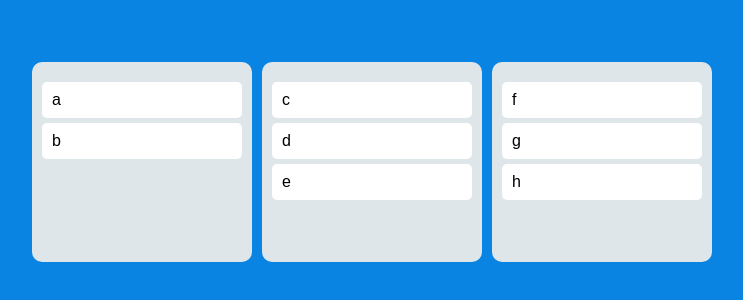
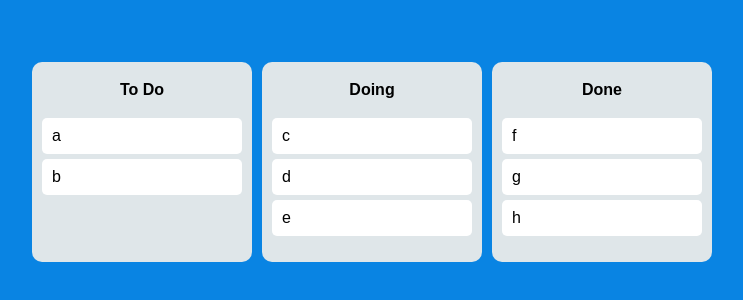
Before and after one commit to mak-somniferum/react-masterclass-dragndrop, a React (Create React App) app: page / in a window 1280 px wide. Shown: the part 238-538 px from the top of the page, without its empty margins (268-1011 px from the left). Built offline with nearby package versions, Linux system fonts and the light colour scheme.

Commit message:
refactoring

```diff
--- a/src/atoms.tsx
+++ b/src/atoms.tsx
@@ -7,8 +7,8 @@ interface ToDoState {
 export const toDoState = atom<ToDoState>({
   key: 'toDo',
   default: {
-    to_do: ['a', 'b'],
-    doing: ['c', 'd', 'e'],
-    done: ['f', 'g', 'h'],
+    'To Do': ['a', 'b'],
+    Doing: ['c', 'd', 'e'],
+    Done: ['f', 'g', 'h'],
   },
 });
--- a/src/components/Board.tsx
+++ b/src/components/Board.tsx
@@ -7,25 +7,40 @@ interface BoardProps {
   boardId: string;
 }
 
-const Wrapper = styled.div`
+const BoardWrapper = styled.div`
   padding: 20px 10px;
   border-radius: 10px;
   min-height: 200px;
   background-color: ${props => props.theme.boardColor};
 `;
 
+const CardWrapper = styled.div`
+  display: flex;
+  flex-direction: column;
+  gap: 5px;
+`;
+
+const Title = styled.h2`
+  text-align: center;
+  margin-bottom: 20px;
+  font-weight: 600;
+`;
+
 function Board({ toDos, boardId }: BoardProps) {
   return (
+    <BoardWrapper>
+      <Title>{boardId}</Title>
       <Droppable droppableId={boardId}>
         {magic => (
-        <Wrapper ref={magic.innerRef} {...magic.droppableProps}>
+          <CardWrapper ref={magic.innerRef} {...magic.droppableProps}>
             {toDos.map((toDo, index) => (
               <DraggableCard key={toDo} toDo={toDo} index={index} />
             ))}
             {magic.placeholder}
-        </Wrapper>
+          </CardWrapper>
         )}
       </Droppable>
+    </BoardWrapper>
   );
 }
 
--- a/src/components/DraggableCard.tsx
+++ b/src/components/DraggableCard.tsx
@@ -8,7 +8,6 @@ interface DraggableCardProps {
 }
 
 const Card = styled.div`
-  margin-bottom: 5px;
   padding: 10px;
   border-radius: 5px;
   background-color: ${props => props.theme.cardColor};
```
Lines whose indentation alone changed are shown as unchanged.
